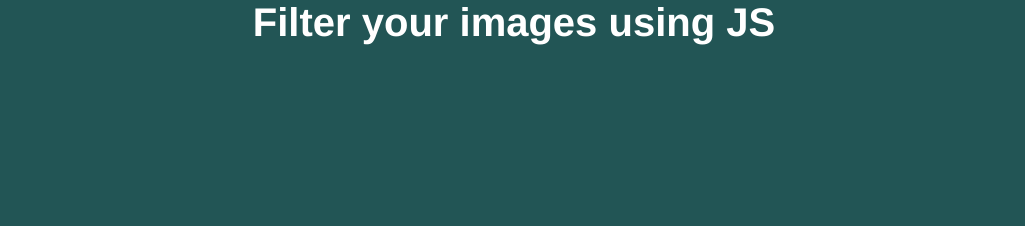
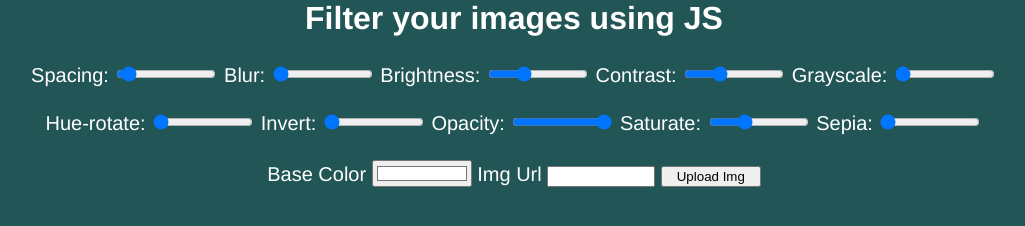
Before and after one commit to cdaccarett93/Javascript30, a plain HTML site: page 03 - Img Filters/index.html in a window 1280 px wide. Shown: the whole page, without its empty margins (126-1151 px from the left). Drawn offline with Linux system fonts and the light colour scheme.

Commit message:
inputs and styling

```diff
--- a/03 - Img Filters/css/main.css
+++ b/03 - Img Filters/css/main.css
@@ -4,12 +4,14 @@ html {
     padding: 0;
 }
 
-html {
-    background: #255;
-    font-family: 'helvetica neue', sans-serif;
-    font-weight: 100;
-    font-size: 20px;
-}
+body {
+        background: #255;
+      text-align: center;
+      color: white;
+      font-family: 'helvetica neue', sans-serif;
+      font-weight: 100;
+      font-size: 20px;
+    }
 
 h1 {
     color: #fff;
@@ -20,3 +22,26 @@ h1 {
     align-items: center;
     justify-content: center;
 }
+
+input {
+    width: 100px;
+}
+
+.container {
+    display: flex;
+    flex-direction: row;
+    flex-wrap: wrap;
+    align-items: center;
+    justify-content: center;
+}
+
+.topcontainer {
+    position: absolute;
+    top: 8%;
+    width: 100%;
+    margin-bottom: 1%;
+}
+
+.controls {
+    margin-bottom: 25px;
+}
--- a/03 - Img Filters/index.html
+++ b/03 - Img Filters/index.html
@@ -7,6 +7,54 @@
 </head>
 <body>
   <h1>Filter your images using JS</h1>
+      <div class="topcontainer">
+    <div class="container">
+        <div class="controls">
+            <label for="spacing">Spacing:</label>
+            <input id="spacing" type="range" name="spacing" min="0" max="200" value="10" data-sizing="px">
+
+            <label for="blur">Blur:</label>
+            <input id="blur" type="range" name="blur" min="0" max="10" value="0" data-sizing="px">
+
+            <label for="brightness">Brightness:</label>
+            <input id="brightness" type="range" name="brightness" min="0" max="300" value="100" data-sizing="%">
+
+            <label for="contrast">Contrast:</label>
+            <input id="contrast" type="range" name="contrast" min="0" max="300" value="100" data-sizing="%">
+
+            <label for="grayscale">Grayscale:</label>
+            <input id="grayscale" type="range" name="grayscale" min="0" max="100" value="0" data-sizing="%">
+        </div>
+    </div>
+    <div class="container">
+        <div class="controls">
+            <label for="hue-rotate">Hue-rotate:</label>
+            <input id="hue-rotate" type="range" name="hue-rotate" min="0" max="360" value="0" data-sizing="deg">
+
+            <label for="invert">Invert:</label>
+            <input id="invert" type="range" name="invert" min="0" max="100" value="0" data-sizing="%">
+
+            <label for="opacity">Opacity:</label>
+            <input id="opacity" type="range" name="opacity" min="0" max="100" value="100" data-sizing="%">
+
+            <label for="saturate">Saturate:</label>
+            <input id="saturate" type="range" name="saturate" min="0" max="300" value="100" data-sizing="%">
+
+            <label for="sepia">Sepia:</label>
+            <input id="sepia" type="range" name="sepia" min="0" max="100" value="0" data-sizing="%">
+        </div>
+    </div>
+    <div class="container">
+        <div class="controls">
+            <label for="base">Base Color</label>
+            <input id="base" type="color" name="base" value="#ffffff">
+
+            <label for="imgurl">Img Url</label>
+            <input id="imgurl" type="text" name="imgurl" value="">
+            <input id="imgup" type="submit" value="Upload Img">
+        </div>
+    </div>
+    </div>
 
    <script src="js/main.js"></script>
 </body>
```
